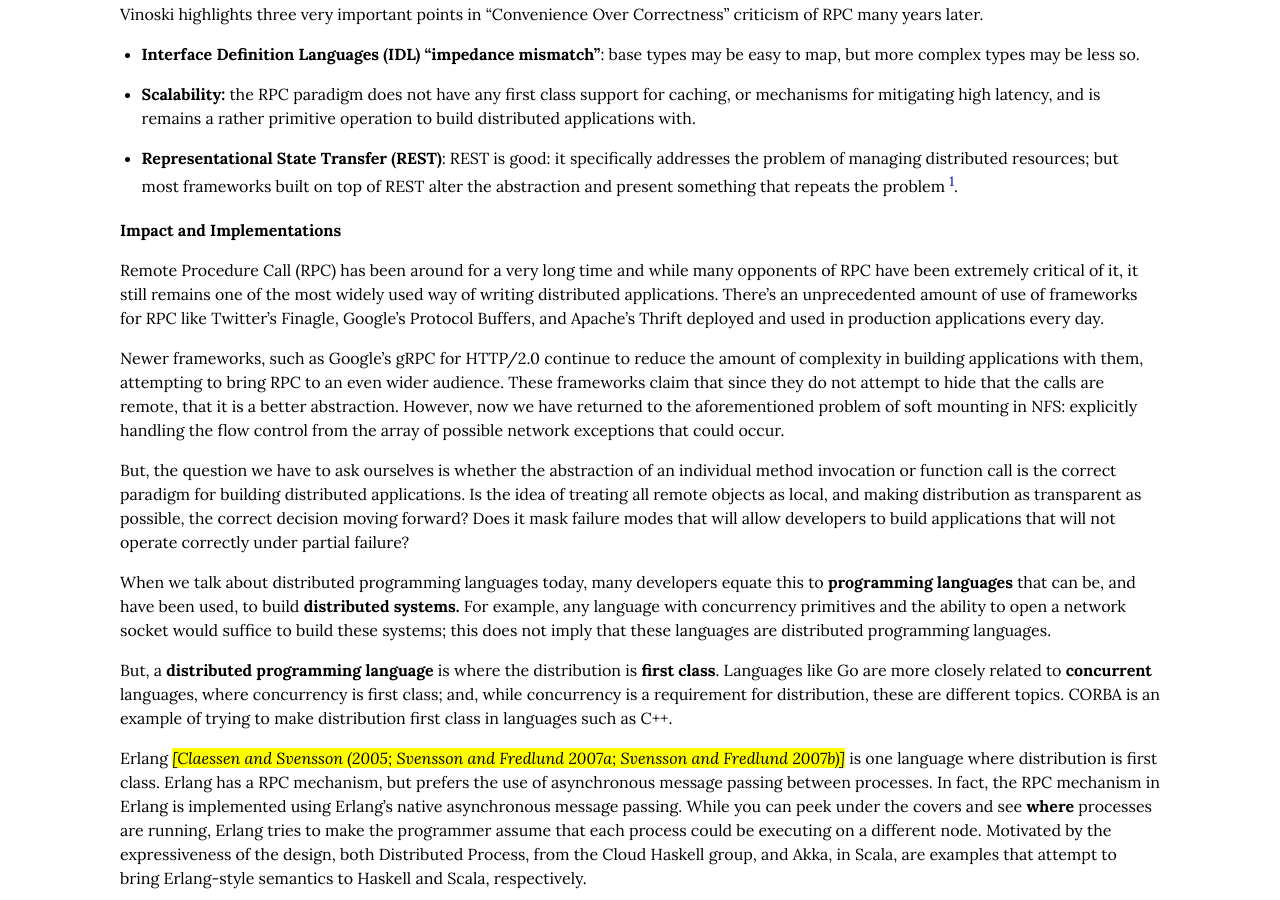
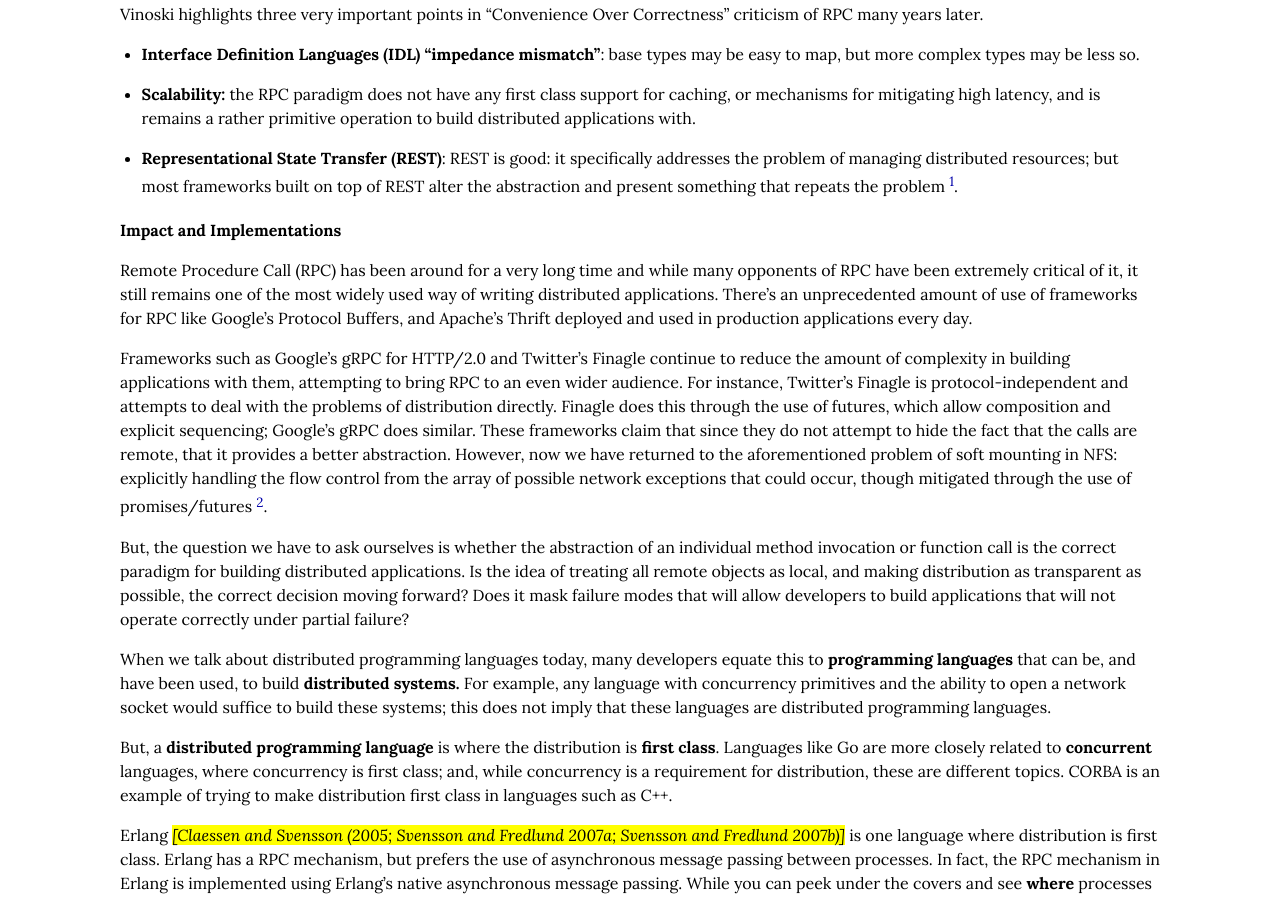
Before and after one commit to cmeiklejohn/cmeiklejohn.github.io, a Jekyll site: the page built from _posts/2016-04-12-rpc.markdown, in a window 1280 px wide and 900 px high, scrolled down 4846 px. Built offline with Jekyll 4.4.1, drawn with Linux system fonts in a browser that asks for light colours; comment, search, counter and statistics services are not loaded; some of the changed text lies outside the part shown.

Commit message:
Clarify Finagle positioning.

```diff
--- a/_posts/2016-04-12-rpc.markdown
+++ b/_posts/2016-04-12-rpc.markdown
@@ -7,7 +7,6 @@
 ---
 
 _This is one post in a series about programming models and languages for distributed computing that I'm writing as part of my [history of distributed programming techniques](https://github.com/cmeiklejohn/PMLDC)._
-
 
 <h2 id="relevant-reading">Relevant Reading</h2>
 <ul>
@@ -132,8 +131,8 @@
 <li><p><strong>Representational State Transfer (REST)</strong>: REST is good: it specifically addresses the problem of managing distributed resources; but most frameworks built on top of REST alter the abstraction and present something that repeats the problem <a href="#fn1" class="footnoteRef" id="fnref1"><sup>1</sup></a>.</p></li>
 </ul>
 <h2 id="impact-and-implementations">Impact and Implementations</h2>
-<p>Remote Procedure Call (RPC) has been around for a very long time and while many opponents of RPC have been extremely critical of it, it still remains one of the most widely used way of writing distributed applications. There’s an unprecedented amount of use of frameworks for RPC like Twitter’s Finagle, Google’s Protocol Buffers, and Apache’s Thrift deployed and used in production applications every day.</p>
-<p>Newer frameworks, such as Google’s gRPC for HTTP/2.0 continue to reduce the amount of complexity in building applications with them, attempting to bring RPC to an even wider audience. These frameworks claim that since they do not attempt to hide that the calls are remote, that it is a better abstraction. However, now we have returned to the aforementioned problem of soft mounting in NFS: explicitly handling the flow control from the array of possible network exceptions that could occur.</p>
+<p>Remote Procedure Call (RPC) has been around for a very long time and while many opponents of RPC have been extremely critical of it, it still remains one of the most widely used way of writing distributed applications. There’s an unprecedented amount of use of frameworks for RPC like Google’s Protocol Buffers, and Apache’s Thrift deployed and used in production applications every day.</p>
+<p>Frameworks such as Google’s gRPC for HTTP/2.0 and Twitter’s Finagle continue to reduce the amount of complexity in building applications with them, attempting to bring RPC to an even wider audience. For instance, Twitter’s Finagle is protocol-independent and attempts to deal with the problems of distribution directly. Finagle does this through the use of futures, which allow composition and explicit sequencing; Google’s gRPC does similar. These frameworks claim that since they do not attempt to hide the fact that the calls are remote, that it provides a better abstraction. However, now we have returned to the aforementioned problem of soft mounting in NFS: explicitly handling the flow control from the array of possible network exceptions that could occur, though mitigated through the use of promises/futures <a href="#fn2" class="footnoteRef" id="fnref2"><sup>2</sup></a>.</p>
 <p>But, the question we have to ask ourselves is whether the abstraction of an individual method invocation or function call is the correct paradigm for building distributed applications. Is the idea of treating all remote objects as local, and making distribution as transparent as possible, the correct decision moving forward? Does it mask failure modes that will allow developers to build applications that will not operate correctly under partial failure?</p>
 <p>When we talk about distributed programming languages today, many developers equate this to <strong>programming languages</strong> that can be, and have been used, to build <strong>distributed systems.</strong> For example, any language with concurrency primitives and the ability to open a network socket would suffice to build these systems; this does not imply that these languages are distributed programming languages.</p>
 <p>But, a <strong>distributed programming language</strong> is where the distribution is <strong>first class</strong>. Languages like Go are more closely related to <strong>concurrent</strong> languages, where concurrency is first class; and, while concurrency is a requirement for distribution, these are different topics. CORBA is an example of trying to make distribution first class in languages such as C++.</p>
@@ -180,5 +179,6 @@
 <hr />
 <ol>
 <li id="fn1"><p>For instance, if one was to build an object model on top of REST.<a href="#fnref1">↩</a></p></li>
+<li id="fn2"><p>Our related post on promises and futures challenges whether that abstraction is right either.<a href="#fnref2">↩</a></p></li>
 </ol>
 </div>
```
